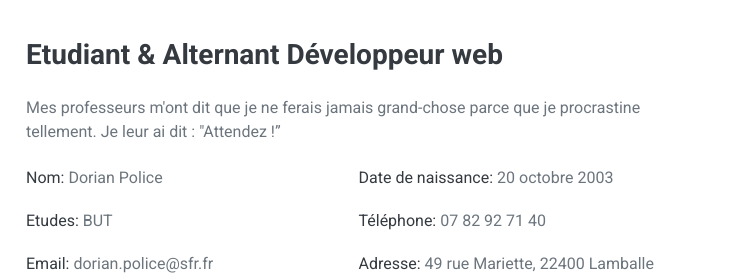
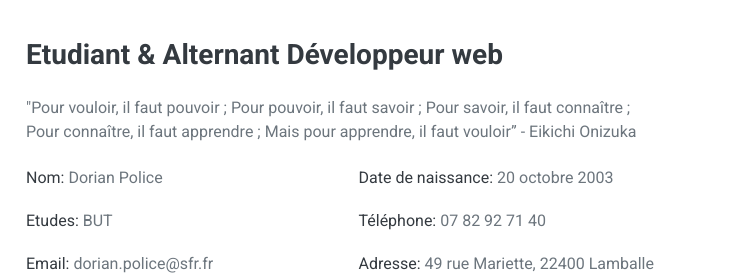
Before and after one commit to SukunaExe/Portfolio, a plain HTML site: page index.html in a window 1280 px wide. Shown: the part 1091-1371 px from the top of the page, 534-1280 px from the left. Drawn offline with nearby package versions, Linux system fonts and the light colour scheme.

Commit message:
Update index.html

```diff
--- a/index.html
+++ b/index.html
@@ -113,7 +113,7 @@
                 </div>
                 <div class="col-lg-7">
                     <h3 class="mb-4">Etudiant & Alternant Développeur web</h3>
-                    <p>Mes professeurs m'ont dit que je ne ferais jamais grand-chose parce que je procrastine tellement. Je leur ai dit : "Attendez !”</p>
+                    <p>"Pour vouloir, il faut pouvoir ; Pour pouvoir, il faut savoir ; Pour savoir, il faut connaître ; Pour connaître, il faut apprendre ; Mais pour apprendre, il faut vouloir” - Eikichi Onizuka</p>
                     <div class="row mb-3">
                         <div class="col-sm-6 py-2"><h6>Nom: <span class="text-secondary">Dorian Police</span></h6></div>
                         <div class="col-sm-6 py-2"><h6>Date de naissance: <span class="text-secondary">20 octobre 2003</span></h6></div>
```
